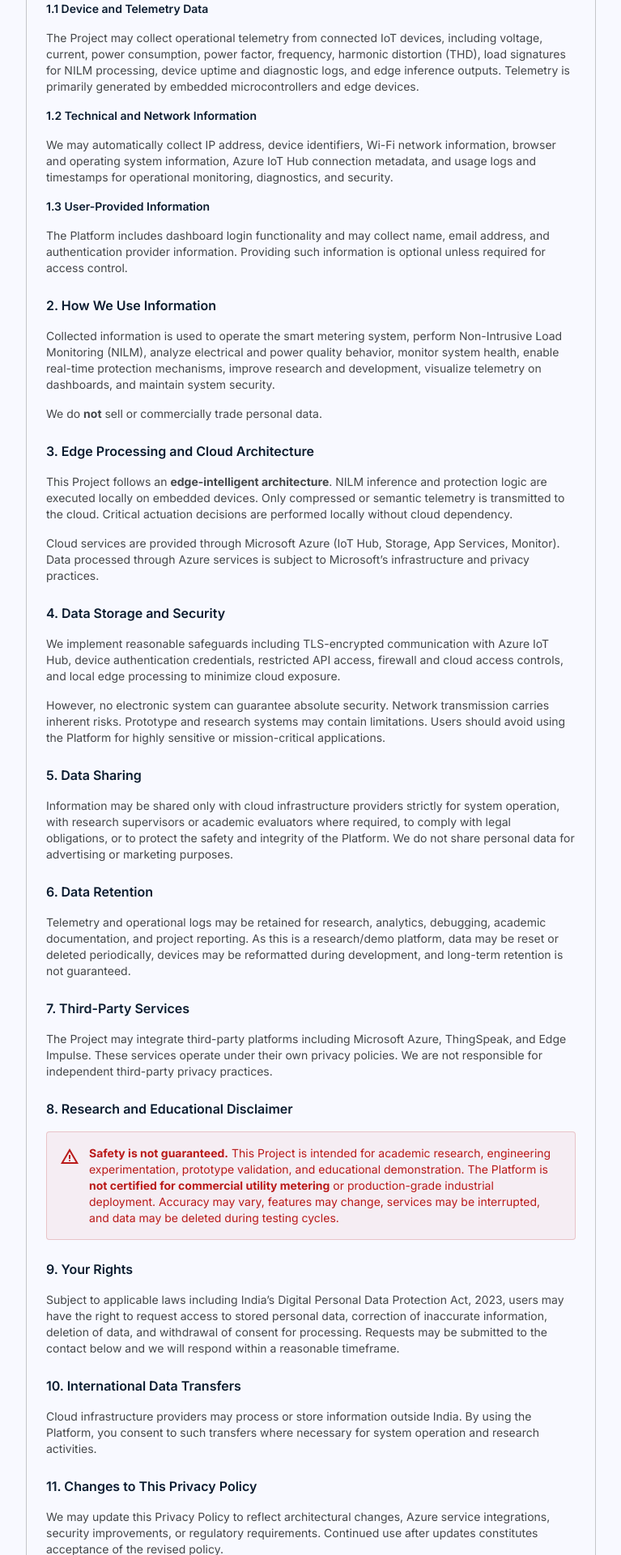
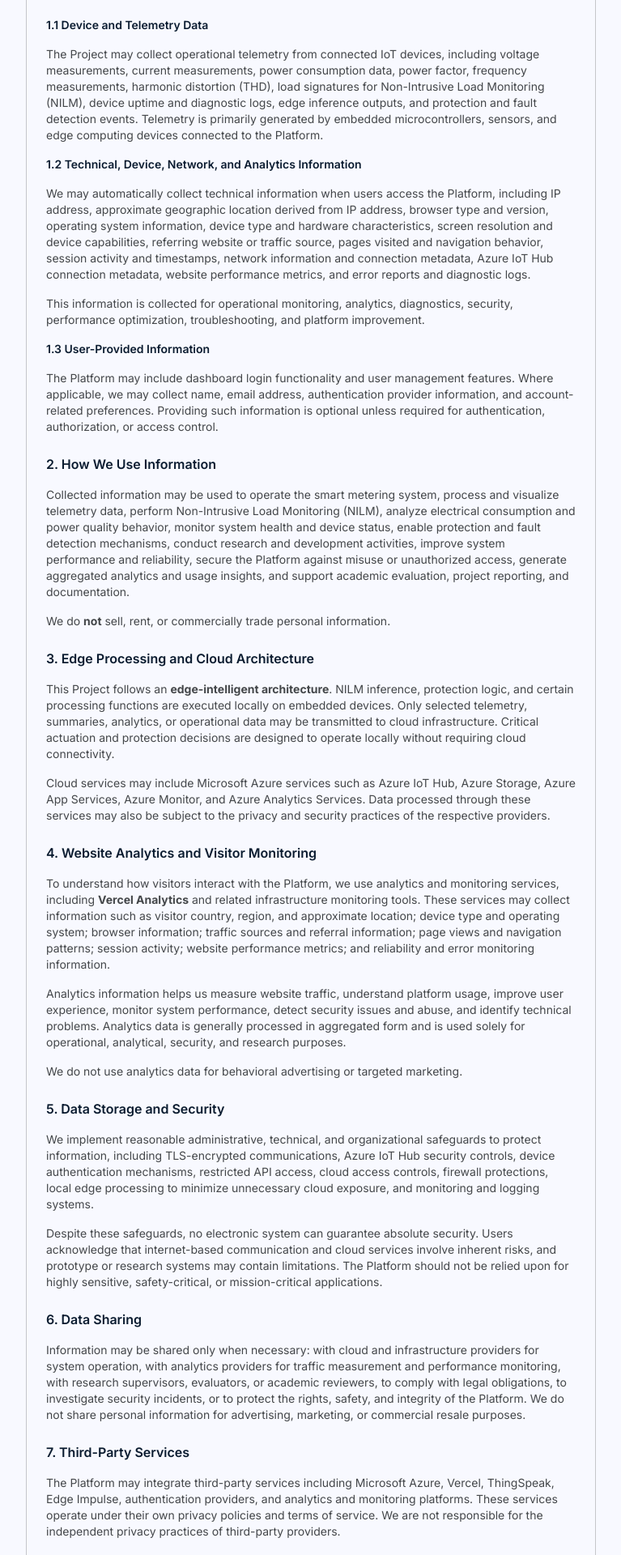
Before and after one commit to harihara-1869/iot-dashboard, a Next.js app: page /privacy in a window 1280 px wide. Shown: the part 420-2340 px from the top of the page at 81% size, without its empty margins (256-1023 px from the left). Built offline with nearby package versions, Linux system fonts and the light colour scheme; no server answers.

Commit message:
Update Privacy Policy

```diff
--- a/src/app/privacy/page.tsx
+++ b/src/app/privacy/page.tsx
@@ -28,21 +28,22 @@ export default function PrivacyPage() {
             Privacy Policy
           </h2>
           <p className="font-sans text-[16px] leading-6 text-on-surface-variant mt-1">
-            IoT Smart Metering on Stepper Motor Testbed
+            Last Updated: June 2026
           </p>
         </div>
 
         <section className="bg-surface border border-outline-variant rounded-lg p-6 space-y-4 font-sans text-[14px] leading-5 text-on-surface-variant">
           <p>
             This Privacy Policy describes how the <strong>IoT Smart Metering on Stepper Motor
-            Testbed</strong> (&ldquo;Project&rdquo;, &ldquo;Platform&rdquo;, &ldquo;we&rdquo;)
-            collects, processes, stores, and protects information generated through the
-            operation of the smart metering system.
+            Testbed</strong> (&ldquo;Project&rdquo;, &ldquo;Platform&rdquo;,
+            &ldquo;we&rdquo;, &ldquo;our&rdquo;, or &ldquo;us&rdquo;) collects, uses, processes,
+            stores, and protects information generated through the operation of the smart metering
+            system and associated web applications.
           </p>
           <p>
             This Project is developed for <strong>research, educational, and demonstration
             purposes</strong> using IoT edge devices including ESP32, STM32, Raspberry Pi,
-            and Microsoft Azure cloud services.
+            Microsoft Azure cloud services, and related analytics and monitoring platforms.
           </p>
           <p>By accessing or using the Platform, you agree to this Privacy Policy.</p>
 
@@ -54,165 +55,214 @@ export default function PrivacyPage() {
             1.1 Device and Telemetry Data
           </h4>
           <p>
-            The Project may collect operational telemetry from connected IoT devices,
-            including voltage, current, power consumption, power factor, frequency,
-            harmonic distortion (THD), load signatures for NILM processing, device
-            uptime and diagnostic logs, and edge inference outputs. Telemetry is
-            primarily generated by embedded microcontrollers and edge devices.
+            The Project may collect operational telemetry from connected IoT devices, including
+            voltage measurements, current measurements, power consumption data, power factor,
+            frequency measurements, harmonic distortion (THD), load signatures for Non-Intrusive
+            Load Monitoring (NILM), device uptime and diagnostic logs, edge inference outputs,
+            and protection and fault detection events. Telemetry is primarily generated by embedded
+            microcontrollers, sensors, and edge computing devices connected to the Platform.
           </p>
 
           <h4 className="font-sans text-[14px] leading-5 font-semibold text-on-surface mt-4">
-            1.2 Technical and Network Information
+            1.2 Technical, Device, Network, and Analytics Information
           </h4>
           <p>
-            We may automatically collect IP address, device identifiers, Wi-Fi network
-            information, browser and operating system information, Azure IoT Hub
-            connection metadata, and usage logs and timestamps for operational
-            monitoring, diagnostics, and security.
+            We may automatically collect technical information when users access the Platform,
+            including IP address, approximate geographic location derived from IP address, browser
+            type and version, operating system information, device type and hardware characteristics,
+            screen resolution and device capabilities, referring website or traffic source, pages
+            visited and navigation behavior, session activity and timestamps, network information
+            and connection metadata, Azure IoT Hub connection metadata, website performance metrics,
+            and error reports and diagnostic logs.
+          </p>
+          <p>
+            This information is collected for operational monitoring, analytics, diagnostics,
+            security, performance optimization, troubleshooting, and platform improvement.
           </p>
 
           <h4 className="font-sans text-[14px] leading-5 font-semibold text-on-surface mt-4">
             1.3 User-Provided Information
           </h4>
           <p>
-            The Platform includes dashboard login functionality and may collect name,
-            email address, and authentication provider information. Providing such
-            information is optional unless required for access control.
+            The Platform may include dashboard login functionality and user management features.
+            Where applicable, we may collect name, email address, authentication provider
+            information, and account-related preferences. Providing such information is optional
+            unless required for authentication, authorization, or access control.
           </p>
 
           <h3 className="font-sans text-[16px] leading-6 font-semibold text-on-surface mt-6">
             2. How We Use Information
           </h3>
           <p>
-            Collected information is used to operate the smart metering system, perform
-            Non-Intrusive Load Monitoring (NILM), analyze electrical and power quality
-            behavior, monitor system health, enable real-time protection mechanisms,
-            improve research and development, visualize telemetry on dashboards, and
-            maintain system security.
+            Collected information may be used to operate the smart metering system, process and
+            visualize telemetry data, perform Non-Intrusive Load Monitoring (NILM), analyze
+            electrical consumption and power quality behavior, monitor system health and device
+            status, enable protection and fault detection mechanisms, conduct research and
+            development activities, improve system performance and reliability, secure the Platform
+            against misuse or unauthorized access, generate aggregated analytics and usage insights,
+            and support academic evaluation, project reporting, and documentation.
           </p>
           <p>
-            We do <strong>not</strong> sell or commercially trade personal data.
+            We do <strong>not</strong> sell, rent, or commercially trade personal information.
           </p>
 
           <h3 className="font-sans text-[16px] leading-6 font-semibold text-on-surface mt-6">
             3. Edge Processing and Cloud Architecture
           </h3>
           <p>
-            This Project follows an <strong>edge-intelligent architecture</strong>.
-            NILM inference and protection logic are executed locally on embedded devices.
-            Only compressed or semantic telemetry is transmitted to the cloud. Critical
-            actuation decisions are performed locally without cloud dependency.
+            This Project follows an <strong>edge-intelligent architecture</strong>. NILM inference,
+            protection logic, and certain processing functions are executed locally on embedded
+            devices. Only selected telemetry, summaries, analytics, or operational data may be
+            transmitted to cloud infrastructure. Critical actuation and protection decisions are
+            designed to operate locally without requiring cloud connectivity.
           </p>
           <p>
-            Cloud services are provided through Microsoft Azure (IoT Hub, Storage, App
-            Services, Monitor). Data processed through Azure services is subject to
-            Microsoft&rsquo;s infrastructure and privacy practices.
+            Cloud services may include Microsoft Azure services such as Azure IoT Hub, Azure
+            Storage, Azure App Services, Azure Monitor, and Azure Analytics Services. Data processed
+            through these services may also be subject to the privacy and security practices of the
+            respective providers.
           </p>
 
           <h3 className="font-sans text-[16px] leading-6 font-semibold text-on-surface mt-6">
-            4. Data Storage and Security
+            4. Website Analytics and Visitor Monitoring
           </h3>
           <p>
-            We implement reasonable safeguards including TLS-encrypted communication
-            with Azure IoT Hub, device authentication credentials, restricted API
-            access, firewall and cloud access controls, and local edge processing to
-            minimize cloud exposure.
+            To understand how visitors interact with the Platform, we use analytics and monitoring
+            services, including <strong>Vercel Analytics</strong> and related infrastructure
+            monitoring tools. These services may collect information such as visitor country, region,
+            and approximate location; device type and operating system; browser information; traffic
+            sources and referral information; page views and navigation patterns; session activity;
+            website performance metrics; and reliability and error monitoring information.
           </p>
           <p>
-            However, no electronic system can guarantee absolute security. Network
-            transmission carries inherent risks. Prototype and research systems may
-            contain limitations. Users should avoid using the Platform for highly
-            sensitive or mission-critical applications.
+            Analytics information helps us measure website traffic, understand platform usage,
+            improve user experience, monitor system performance, detect security issues and abuse,
+            and identify technical problems. Analytics data is generally processed in aggregated form
+            and is used solely for operational, analytical, security, and research purposes.
+          </p>
+          <p>
+            We do not use analytics data for behavioral advertising or targeted marketing.
           </p>
 
           <h3 className="font-sans text-[16px] leading-6 font-semibold text-on-surface mt-6">
-            5. Data Sharing
+            5. Data Storage and Security
           </h3>
           <p>
-            Information may be shared only with cloud infrastructure providers strictly
-            for system operation, with research supervisors or academic evaluators where
-            required, to comply with legal obligations, or to protect the safety and
-            integrity of the Platform. We do not share personal data for advertising or
-            marketing purposes.
+            We implement reasonable administrative, technical, and organizational safeguards to
+            protect information, including TLS-encrypted communications, Azure IoT Hub security
+            controls, device authentication mechanisms, restricted API access, cloud access controls,
+            firewall protections, local edge processing to minimize unnecessary cloud exposure, and
+            monitoring and logging systems.
+          </p>
+          <p>
+            Despite these safeguards, no electronic system can guarantee absolute security.
+            Users acknowledge that internet-based communication and cloud services involve inherent
+            risks, and prototype or research systems may contain limitations. The Platform should not
+            be relied upon for highly sensitive, safety-critical, or mission-critical applications.
           </p>
 
           <h3 className="font-sans text-[16px] leading-6 font-semibold text-on-surface mt-6">
-            6. Data Retention
+            6. Data Sharing
           </h3>
           <p>
-            Telemetry and operational logs may be retained for research, analytics,
-            debugging, academic documentation, and project reporting. As this is a
-            research/demo platform, data may be reset or deleted periodically, devices
-            may be reformatted during development, and long-term retention is not
-            guaranteed.
+            Information may be shared only when necessary: with cloud and infrastructure providers
+            for system operation, with analytics providers for traffic measurement and performance
+            monitoring, with research supervisors, evaluators, or academic reviewers, to comply with
+            legal obligations, to investigate security incidents, or to protect the rights, safety,
+            and integrity of the Platform. We do not share personal information for advertising,
+            marketing, or commercial resale purposes.
           </p>
 
           <h3 className="font-sans text-[16px] leading-6 font-semibold text-on-surface mt-6">
             7. Third-Party Services
           </h3>
           <p>
-            The Project may integrate third-party platforms including Microsoft Azure,
-            ThingSpeak, and Edge Impulse. These services operate under their own privacy
-            policies. We are not responsible for independent third-party privacy
-            practices.
+            The Platform may integrate third-party services including Microsoft Azure, Vercel,
+            ThingSpeak, Edge Impulse, authentication providers, and analytics and monitoring
+            platforms. These services operate under their own privacy policies and terms of service.
+            We are not responsible for the independent privacy practices of third-party providers.
           </p>
 
           <h3 className="font-sans text-[16px] leading-6 font-semibold text-on-surface mt-6">
-            8. Research and Educational Disclaimer
+            8. Data Retention
+          </h3>
+          <p>
+            Telemetry, logs, analytics information, and operational records may be retained for
+            research purposes, analytics and reporting, system diagnostics, academic documentation,
+            performance evaluation, and security investigations. As this is a research and
+            demonstration platform, data may be periodically deleted or reset, development
+            environments may be reformatted, retention periods may vary, and long-term storage is
+            not guaranteed.
+          </p>
+
+          <h3 className="font-sans text-[16px] leading-6 font-semibold text-on-surface mt-6">
+            9. Research and Educational Disclaimer
           </h3>
           <div className="flex items-start gap-3 p-4 bg-error/5 border border-error/20 rounded-lg">
             <span className="material-symbols-outlined text-error text-[24px] mt-0.5 flex-shrink-0">
               warning
             </span>
             <p className="text-error">
-              <strong>Safety is not guaranteed.</strong> This Project is intended for
-              academic research, engineering experimentation, prototype validation, and
-              educational demonstration. The Platform is <strong>not certified for
-              commercial utility metering</strong> or production-grade industrial
-              deployment. Accuracy may vary, features may change, services may be
-              interrupted, and data may be deleted during testing cycles.
+              <strong>Safety and accuracy are not guaranteed.</strong> This Project is intended
+              solely for academic research, engineering experimentation, prototype validation, and
+              educational demonstration. The Platform is <strong>not certified for commercial
+              utility metering</strong>, industrial deployment, regulatory compliance, or
+              production-critical operation. System behavior, measurements, availability, and
+              functionality may change without notice. Data may be modified, deleted, or
+              unavailable during testing and development activities.
             </p>
           </div>
 
           <h3 className="font-sans text-[16px] leading-6 font-semibold text-on-surface mt-6">
-            9. Your Rights
+            10. Your Rights
           </h3>
           <p>
-            Subject to applicable laws including India&rsquo;s Digital Personal Data
-            Protection Act, 2023, users may have the right to request access to stored
-            personal data, correction of inaccurate information, deletion of data, and
-            withdrawal of consent for processing. Requests may be submitted to the
-            contact below and we will respond within a reasonable timeframe.
+            Subject to applicable laws, including India&rsquo;s <strong>Digital Personal Data
+            Protection Act, 2023 (DPDP Act)</strong> and other applicable regulations, users may
+            have rights regarding their personal information, including access to personal data,
+            correction of inaccurate information, deletion of personal data, withdrawal of consent
+            where applicable, and requesting information about data processing activities. Requests
+            may be submitted using the contact information provided below. We will make reasonable
+            efforts to respond within an appropriate timeframe consistent with applicable law.
           </p>
 
           <h3 className="font-sans text-[16px] leading-6 font-semibold text-on-surface mt-6">
-            10. International Data Transfers
+            11. International Data Transfers
           </h3>
           <p>
-            Cloud infrastructure providers may process or store information outside
-            India. By using the Platform, you consent to such transfers where necessary
-            for system operation and research activities.
+            Cloud providers, analytics platforms, and infrastructure services may process or store
+            information outside India. By using the Platform, you acknowledge and consent to such
+            transfers where reasonably necessary for system operation, analytics, research,
+            development, and security purposes.
           </p>
 
           <h3 className="font-sans text-[16px] leading-6 font-semibold text-on-surface mt-6">
-            11. Changes to This Privacy Policy
+            12. Changes to This Privacy Policy
           </h3>
           <p>
-            We may update this Privacy Policy to reflect architectural changes, Azure
-            service integrations, security improvements, or regulatory requirements.
-            Continued use after updates constitutes acceptance of the revised policy.
+            We may update this Privacy Policy from time to time to reflect architectural changes,
+            new analytics integrations, infrastructure upgrades, security improvements, research
+            requirements, or regulatory or legal developments. The updated version will be posted
+            on this page with a revised &ldquo;Last Updated&rdquo; date. Continued use of the
+            Platform after changes become effective constitutes acceptance of the revised Privacy
+            Policy.
           </p>
 
           <h3 className="font-sans text-[16px] leading-6 font-semibold text-on-surface mt-6">
-            12. Contact
+            13. Contact
           </h3>
           <p>
             <strong>Project Owner:</strong> IoT Embedded Lab, Dept. of Electronics &amp;
             Instrumentation Engineering<br />
-            R.V. College of Engineering, Bengaluru — 560 059<br />
+            R.V. College of Engineering, Bengaluru &mdash; 560059<br />
+            India<br />
             <a href="mailto:principal@rvce.edu.in" className="text-primary hover:underline">
               principal@rvce.edu.in
             </a>
+          </p>
+          <p>
+            For privacy-related inquiries, data requests, or questions regarding this Privacy
+            Policy, please contact us using the information above.
           </p>
         </section>
       </main>
```
